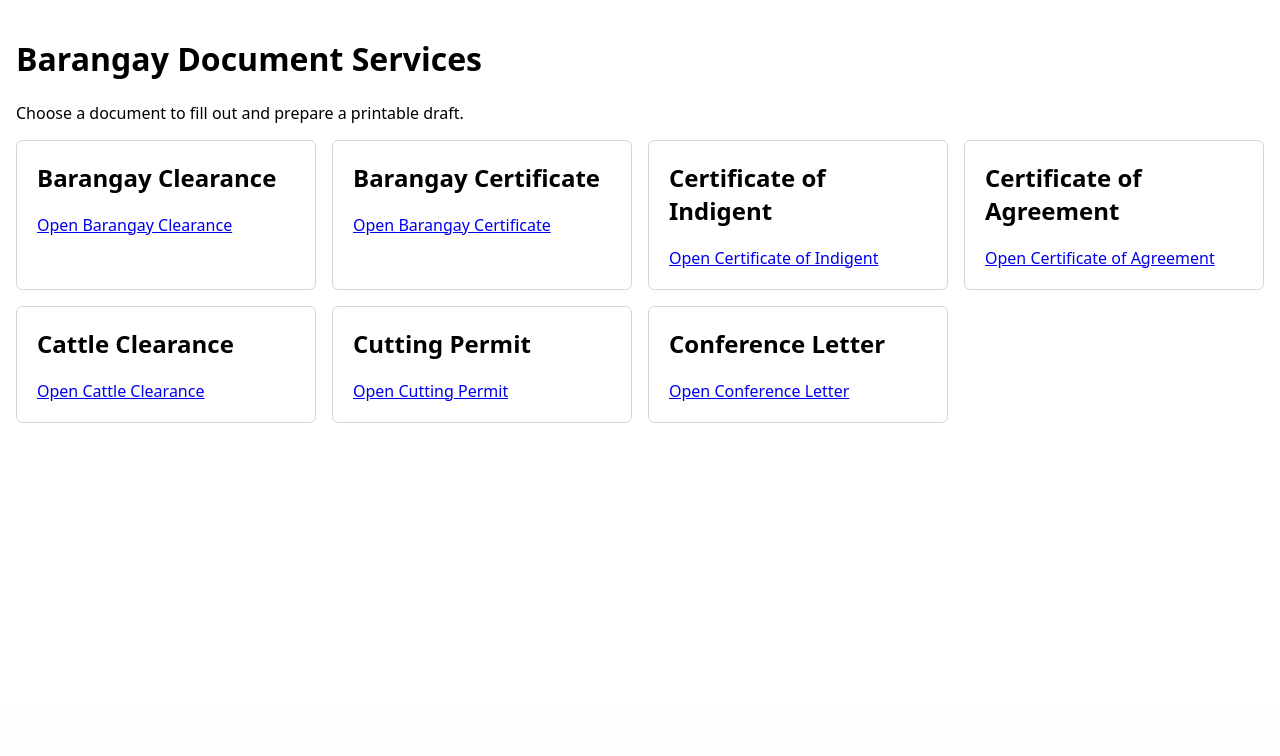
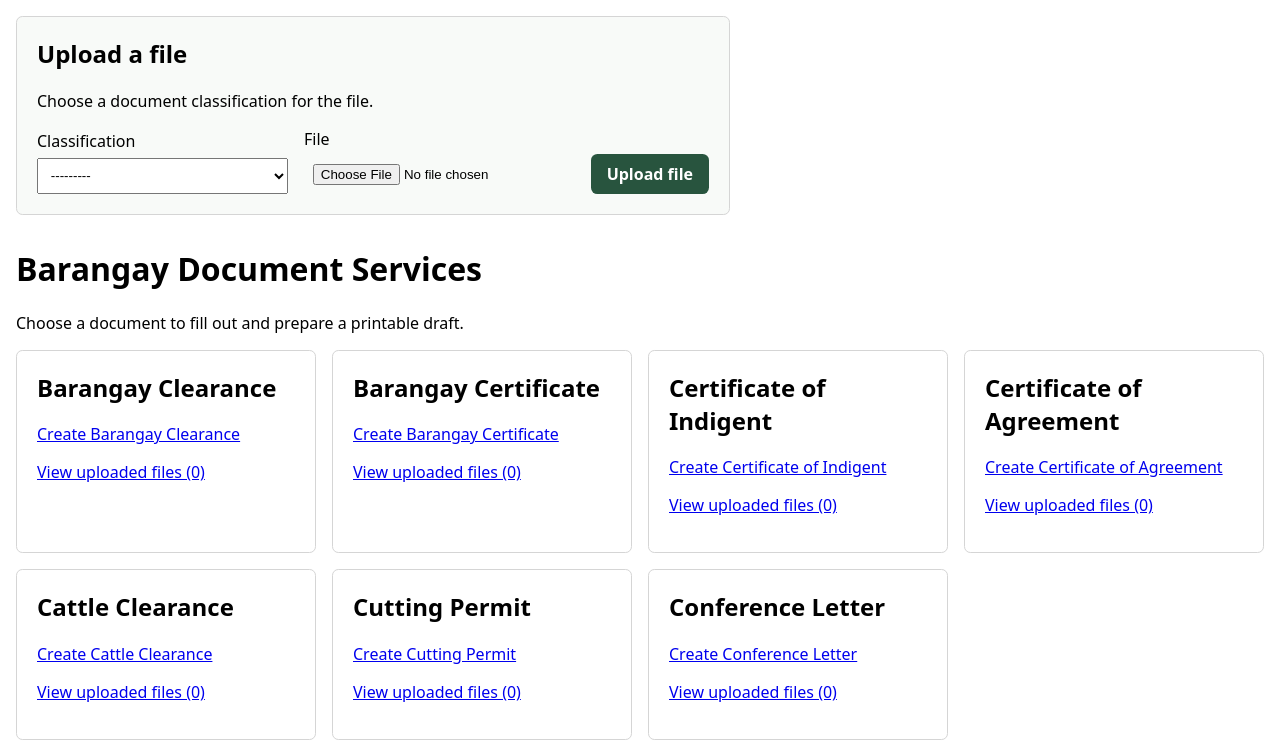
Before and after one commit to Guevarra-Alpie01/Brgy.-Bugay-System, a Django app: page / in a window 1280 px wide. Shown: the part 92-848 px from the top of the page. Before the commit the page ends 515 px from the top, so only its background shows below. Run offline with Django 5.2, Linux system fonts and the light colour scheme; the visitor is signed in with stand-in values (Sample User, id 1); data that the repository does not hold is empty.

Commit message:
added upload files

```diff
--- /dev/null
+++ b/apps/document_uploads/apps.py
@@ -0,0 +1,6 @@
+from django.apps import AppConfig
+
+
+class DocumentUploadsConfig(AppConfig):
+    name = "apps.document_uploads"
+    verbose_name = "Document Uploads"
--- /dev/null
+++ b/apps/document_uploads/forms.py
@@ -0,0 +1,21 @@
+from django import forms
+
+from .models import UploadedDocument
+
+
+class DocumentUploadForm(forms.ModelForm):
+    class Meta:
+        model = UploadedDocument
+        fields = ("category", "file")
+        widgets = {
+            "category": forms.Select(attrs={"required": True}),
+            "file": forms.ClearableFileInput(attrs={"required": True}),
+        }
+
+    def save(self, commit=True):
+        uploaded_document = super().save(commit=False)
+        uploaded_document.original_name = self.cleaned_data["file"].name
+        if commit:
+            uploaded_document.save()
+            self.save_m2m()
+        return uploaded_document
--- /dev/null
+++ b/apps/document_uploads/models.py
@@ -0,0 +1,41 @@
+import uuid
+from pathlib import Path
+
+from django.conf import settings
+from django.db import models
+
+
+DOCUMENT_CATEGORIES = (
+    ("barangay-clearance", "Barangay Clearance"),
+    ("barangay-certificate", "Barangay Certificate"),
+    ("certificate-of-indigent", "Certificate of Indigent"),
+    ("certificate-of-agreement", "Certificate of Agreement"),
+    ("cattle-clearance", "Cattle Clearance"),
+    ("cutting-permit", "Cutting Permit"),
+    ("conference-letter", "Conference Letter"),
+)
+
+
+def uploaded_file_path(instance, filename):
+    extension = Path(filename).suffix[:16]
+    return f"document_uploads/{instance.category}/{uuid.uuid4().hex}{extension}"
+
+
+class UploadedDocument(models.Model):
+    category = models.CharField(max_length=40, choices=DOCUMENT_CATEGORIES)
+    file = models.FileField(upload_to=uploaded_file_path)
+    original_name = models.CharField(max_length=255)
+    uploaded_by = models.ForeignKey(
+        settings.AUTH_USER_MODEL,
+        on_delete=models.SET_NULL,
+        null=True,
+        blank=True,
+        related_name="document_uploads",
+    )
+    uploaded_at = models.DateTimeField(auto_now_add=True)
+
+    class Meta:
+        ordering = ("-uploaded_at",)
+
+    def __str__(self):
+        return self.original_name
--- /dev/null
+++ b/apps/document_uploads/urls.py
@@ -0,0 +1,11 @@
+from django.urls import path
+
+from . import views
+
+
+app_name = "document_uploads"
+
+urlpatterns = [
+    path("<slug:category>/", views.category_files, name="category"),
+    path("file/<int:pk>/", views.view_file, name="file"),
+]
--- a/bugaysystem/settings.py
+++ b/bugaysystem/settings.py
@@ -37,6 +37,7 @@ INSTALLED_APPS = [
     'django.contrib.sessions',
     'django.contrib.messages',
     'django.contrib.staticfiles',
+    'apps.document_uploads.apps.DocumentUploadsConfig',
     'apps.barangay_clearance.apps.BarangayClearanceConfig',
     'apps.barangay_certificate.apps.BarangayCertificateConfig',
     'apps.certificate_of_indigent.apps.CertificateOfIndigentConfig',
--- a/bugaysystem/urls.py
+++ b/bugaysystem/urls.py
@@ -17,22 +17,50 @@ Including another URLconf
 from django.contrib import admin
 from django.contrib.auth import views as auth_views
 from django.contrib.auth.decorators import login_required
-from django.shortcuts import render
+from django.contrib import messages
+from django.shortcuts import redirect, render
 from django.urls import include, path
+
+from apps.document_uploads.forms import DocumentUploadForm
+from apps.document_uploads.models import DOCUMENT_CATEGORIES, UploadedDocument
 
 
 @login_required
 def home(request):
+    form = DocumentUploadForm(request.POST or None, request.FILES or None)
+    if request.method == "POST" and form.is_valid():
+        uploaded_document = form.save(commit=False)
+        uploaded_document.uploaded_by = request.user
+        uploaded_document.save()
+        messages.success(request, "File uploaded successfully.")
+        return redirect("home")
+
+    uploads_by_category = {category: [] for category, _ in DOCUMENT_CATEGORIES}
+    for uploaded_document in UploadedDocument.objects.order_by("-uploaded_at"):
+        uploads_by_category[uploaded_document.category].append(uploaded_document)
+
+    category_urls = {
+        "barangay-clearance": "barangay_clearance:create",
+        "barangay-certificate": "barangay_certificate:create",
+        "certificate-of-indigent": "certificate_of_indigent:create",
+        "certificate-of-agreement": "certificate_of_agreement:create",
+        "cattle-clearance": "cattle_clearance:create",
+        "cutting-permit": "cutting_permit:create",
+        "conference-letter": "conference_letter:create",
+    }
     documents = [
-        ("Barangay Clearance", "barangay_clearance:create"),
-        ("Barangay Certificate", "barangay_certificate:create"),
-        ("Certificate of Indigent", "certificate_of_indigent:create"),
-        ("Certificate of Agreement", "certificate_of_agreement:create"),
-        ("Cattle Clearance", "cattle_clearance:create"),
-        ("Cutting Permit", "cutting_permit:create"),
-        ("Conference Letter", "conference_letter:create"),
+        (name, category_urls[category], category, uploads_by_category[category])
+        for category, name in DOCUMENT_CATEGORIES
     ]
-    return render(request, "home.html", {"documents": documents})
+
+    return render(
+        request,
+        "home.html",
+        {
+            "documents": documents,
+            "upload_form": form,
+        },
+    )
 
 urlpatterns = [
     path(
@@ -46,6 +74,7 @@ urlpatterns = [
     path('accounts/logout/', auth_views.LogoutView.as_view(), name='logout'),
     path('', home, name='home'),
     path('admin/', admin.site.urls),
+    path('uploads/', include('apps.document_uploads.urls')),
     path('barangay-clearance/', include('apps.barangay_clearance.urls')),
     path('barangay-certificate/', include('apps.barangay_certificate.urls')),
     path('certificate-of-indigent/', include('apps.certificate_of_indigent.urls')),
--- a/static/css/app.css
+++ b/static/css/app.css
@@ -78,6 +78,53 @@ main {
     background: #e5eee8;
 }
 
+.upload-panel {
+    max-width: 42rem;
+    margin-bottom: 2rem;
+    padding: 1.25rem;
+    border: 1px solid #d5d5d5;
+    border-radius: 0.4rem;
+    background: #f8faf8;
+}
+
+.upload-panel h2 {
+    margin-top: 0;
+}
+
+.upload-form {
+    display: flex;
+    flex-wrap: wrap;
+    align-items: end;
+    gap: 0.75rem 1rem;
+}
+
+.upload-form p {
+    flex: 1 1 14rem;
+    margin: 0;
+}
+
+.upload-form button {
+    min-height: 2.5rem;
+    padding: 0.55rem 1rem;
+    border: 0;
+    border-radius: 0.4rem;
+    color: #fff;
+    background: #28543e;
+    font: inherit;
+    font-weight: 700;
+    cursor: pointer;
+}
+
+.upload-form button:hover,
+.upload-form button:focus-visible {
+    background: #173b2c;
+}
+
+.success-message {
+    color: #173b2c;
+    font-weight: 700;
+}
+
 .document-list {
     display: grid;
     grid-template-columns: repeat(auto-fit, minmax(16rem, 1fr));
@@ -96,6 +143,21 @@ main {
 
 .document-card h2 {
     margin-top: 0;
+}
+
+.uploaded-file-list,
+.category-file-list {
+    padding-left: 1.25rem;
+}
+
+.category-file-list li {
+    margin: 0.75rem 0;
+}
+
+.category-file-list span {
+    display: block;
+    color: #52645a;
+    font-size: 0.9rem;
 }
 
 .document-card a,
--- a/templates/home.html
+++ b/templates/home.html
@@ -1,13 +1,43 @@
 {% extends 'base.html' %}
 {% block title %}Barangay Documents{% endblock %}
 {% block content %}
+<section class="upload-panel" aria-labelledby="upload-heading">
+    <h2 id="upload-heading">Upload a file</h2>
+    <p>Choose a document classification for the file.</p>
+    {% for message in messages %}
+    <p class="success-message">{{ message }}</p>
+    {% endfor %}
+    <form class="upload-form" method="post" enctype="multipart/form-data">
+        {% csrf_token %}
+        <p>
+            <label for="{{ upload_form.category.id_for_label }}">Classification</label>
+            {{ upload_form.category }}
+            {{ upload_form.category.errors }}
+        </p>
+        <p>
+            <label for="{{ upload_form.file.id_for_label }}">File</label>
+            {{ upload_form.file }}
+            {{ upload_form.file.errors }}
+        </p>
+        <button type="submit">Upload file</button>
+    </form>
+</section>
+
 <h1>Barangay Document Services</h1>
 <p>Choose a document to fill out and prepare a printable draft.</p>
 <div class="document-list">
-    {% for name, url_name in documents %}
+    {% for name, url_name, category, category_documents in documents %}
     <article class="document-card">
         <h2>{{ name }}</h2>
-        <a href="{% url url_name %}">Open {{ name }}</a>
+        <p><a href="{% url url_name %}">Create {{ name }}</a></p>
+        <p><a href="{% url 'document_uploads:category' category %}">View uploaded files ({{ category_documents|length }})</a></p>
+        {% if category_documents %}
+        <ul class="uploaded-file-list">
+            {% for uploaded_document in category_documents %}
+            <li><a href="{% url 'document_uploads:file' uploaded_document.pk %}">{{ uploaded_document.original_name }}</a></li>
+            {% endfor %}
+        </ul>
+        {% endif %}
     </article>
     {% endfor %}
 </div>
```
Also changed, not shown: apps/document_uploads/views.py (added, +49 -0 lines), templates/document_uploads/category_files.html (added, +18 -0 lines), tests/test_documents.py (+64 -13 lines), apps/document_uploads/__init__.py (added), apps/document_uploads/migrations/0001_initial.py (added), apps/document_uploads/migrations/__init__.py (added), 2 other files.
